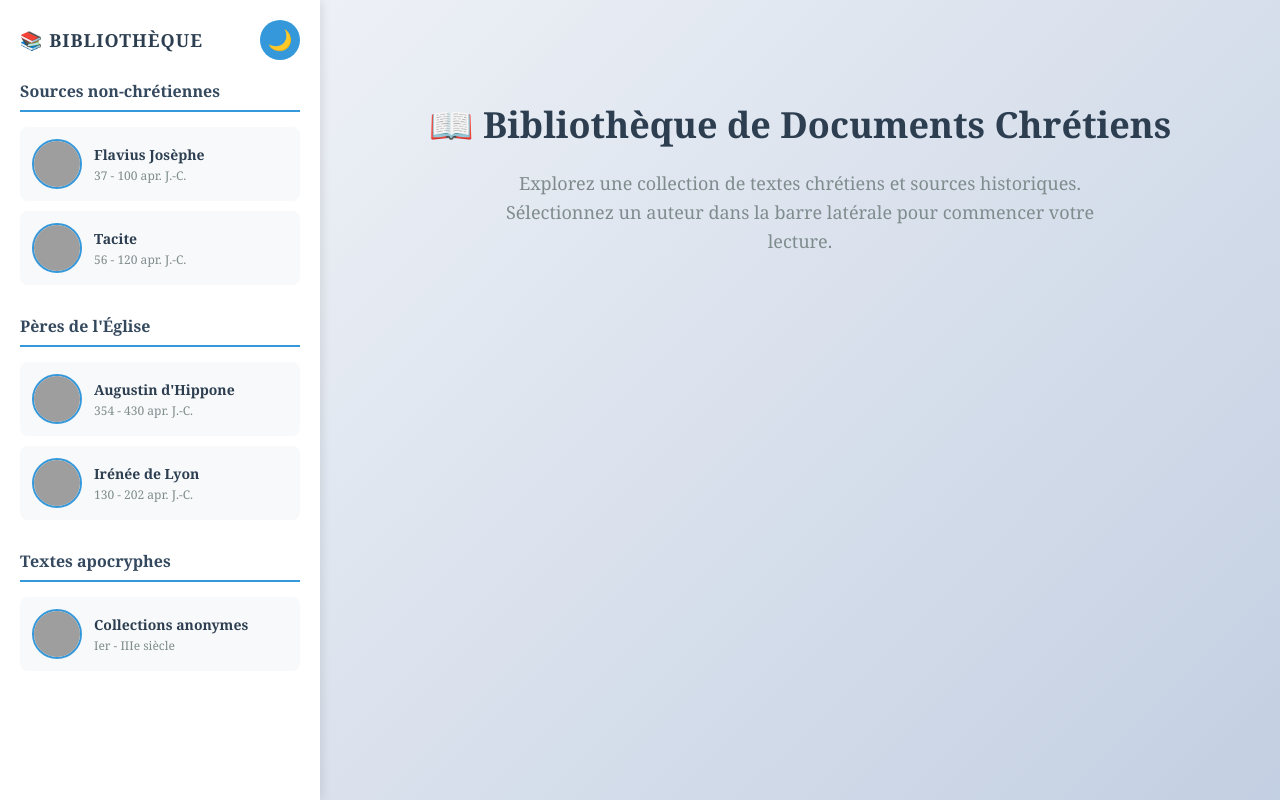
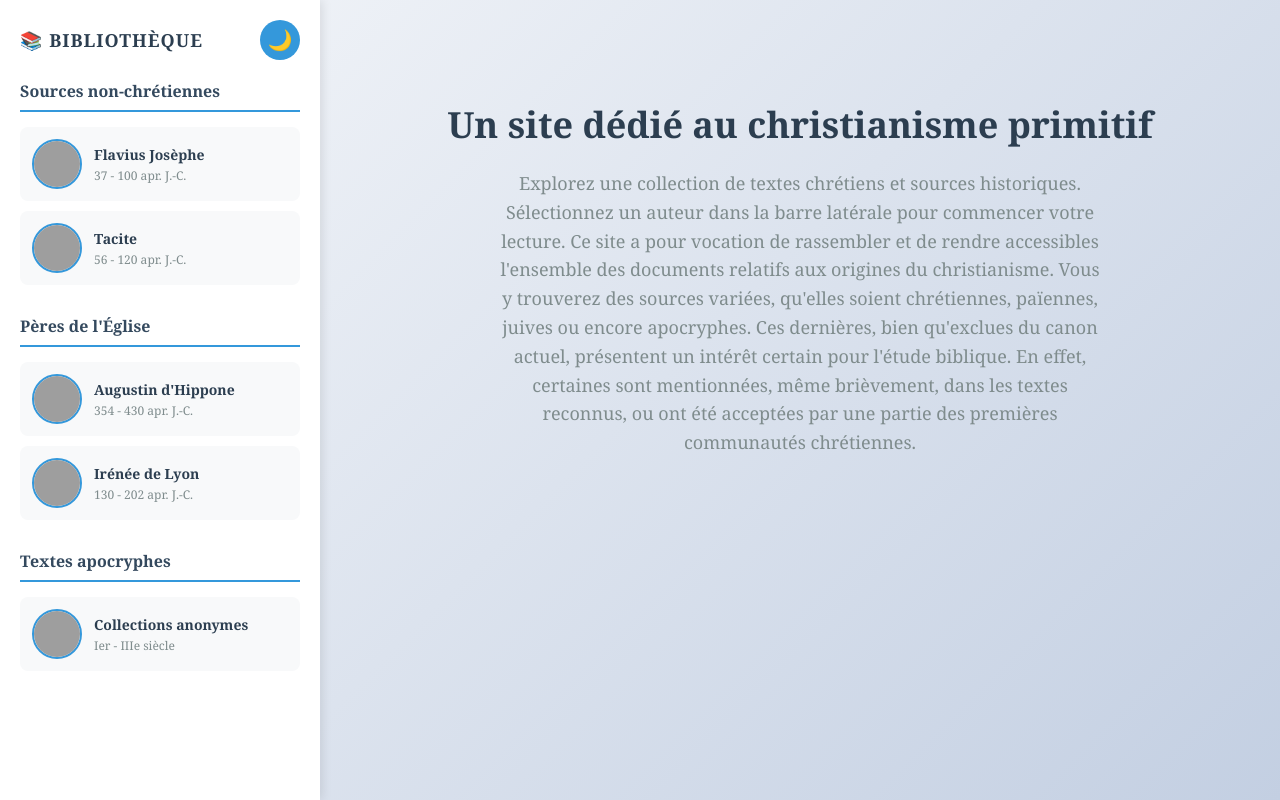
Before and after one commit to eljaunitoalt/archives-scripturaires, a plain HTML site: page index.html in a window 1280 px wide. Drawn offline with Linux system fonts and the light colour scheme; grey boxes are pictures that could not be loaded.

Commit message:
Update index.html

```diff
--- a/index.html
+++ b/index.html
@@ -3,7 +3,7 @@
 <head>
     <meta charset="UTF-8">
     <meta name="viewport" content="width=device-width, initial-scale=1.0">
-    <title>Bibliothèque de Documents Chrétiens</title>
+    <title>Archives Scripturaires</title>
     <style>
         * {
             margin: 0;
@@ -405,8 +405,8 @@
         <div class="sidebar" id="sidebar"></div>
         <div class="content-area" id="contentArea">
             <div class="welcome">
-                <h1>📖 Bibliothèque de Documents Chrétiens</h1>
-                <p>Explorez une collection de textes chrétiens et sources historiques. Sélectionnez un auteur dans la barre latérale pour commencer votre lecture.</p>
+                <h1>Un site dédié au christianisme primitif</h1>
+                <p>Explorez une collection de textes chrétiens et sources historiques. Sélectionnez un auteur dans la barre latérale pour commencer votre lecture. Ce site a pour vocation de rassembler et de rendre accessibles l'ensemble des documents relatifs aux origines du christianisme. Vous y trouverez des sources variées, qu'elles soient chrétiennes, païennes, juives ou encore apocryphes.  Ces dernières, bien qu'exclues du canon actuel, présentent un intérêt certain pour l'étude biblique. En effet, certaines sont mentionnées, même brièvement, dans les textes reconnus, ou ont été acceptées par une partie des premières communautés chrétiennes.</p>
             </div>
         </div>
     </div>
```
